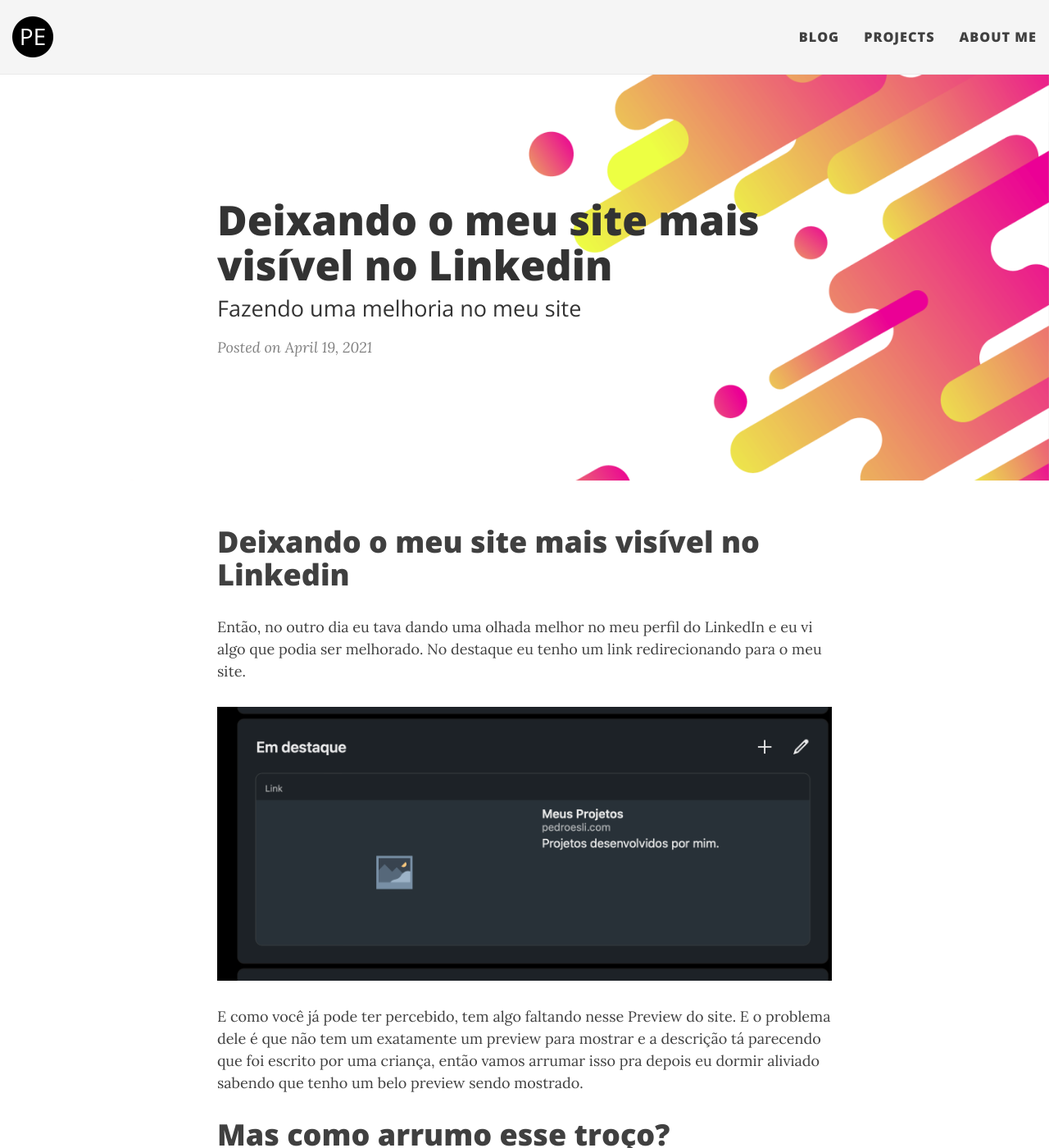
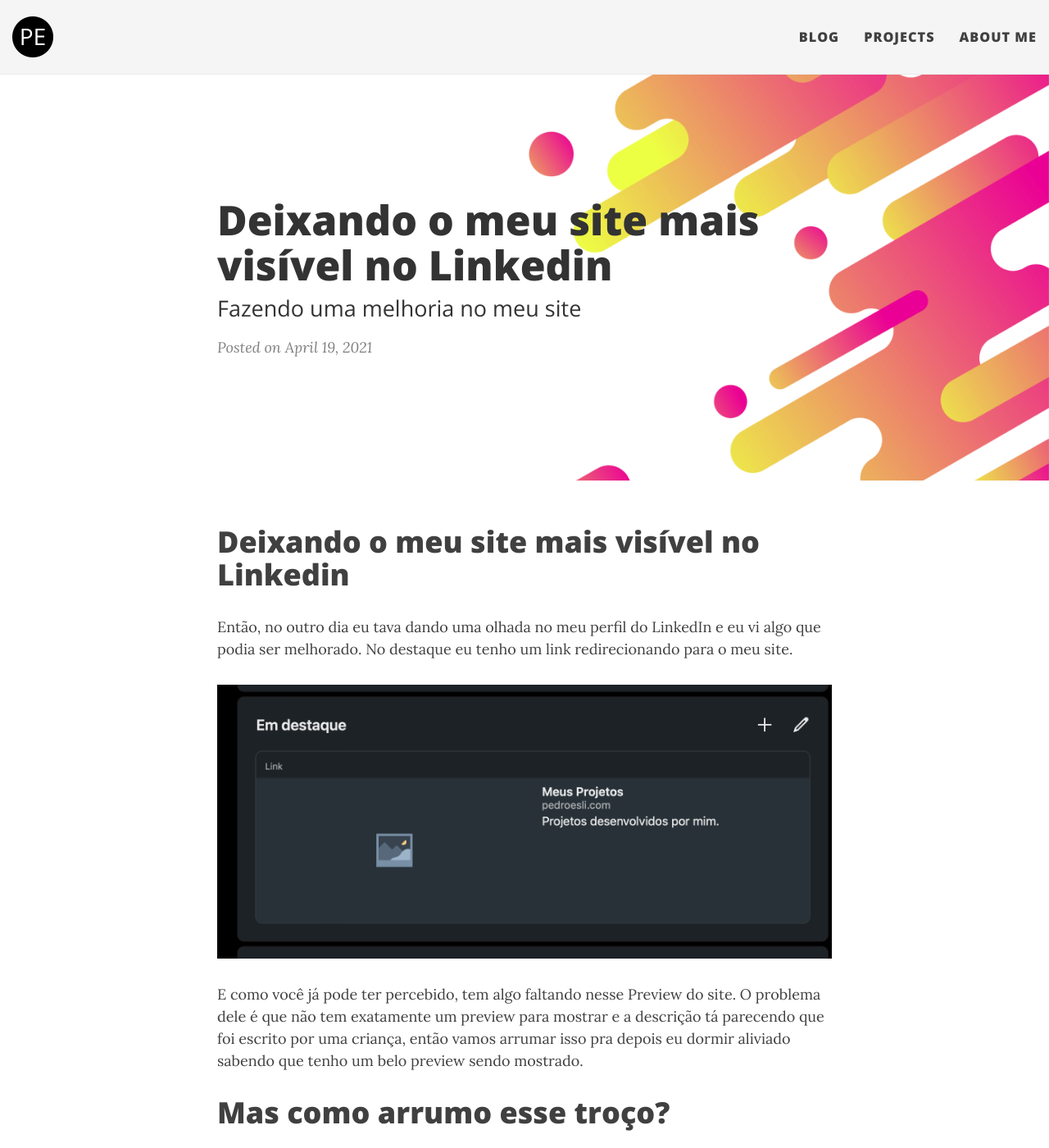
Before and after one commit to pedroesli/pedroesli.github.io, a Jekyll site: the page built from _posts/2021/2021-04-19-deixando-o-meu-site-mais-visivel-no-linkedin.md, in a window 1280 px wide and 1400 px high. Shown: the whole window at 82% size. Built offline with Jekyll 4.4.1, drawn with Linux system fonts in a browser that asks for light colours; nearby versions of some CDN libraries; comment, search, counter and statistics services are not loaded; some of the changed text lies outside the part shown.

Commit message:
Update 2021-04-19-deixando-o-meu-site-mais-visivel-no-linkedin.md

```diff
--- a/_posts/2021/2021-04-19-deixando-o-meu-site-mais-visivel-no-linkedin.md
+++ b/_posts/2021/2021-04-19-deixando-o-meu-site-mais-visivel-no-linkedin.md
@@ -11,11 +11,11 @@ tags: [improvement]
 
 # Deixando o meu site mais visível no Linkedin
 
-Então, no outro dia eu tava dando uma olhada melhor no meu perfil do LinkedIn e eu vi algo que podia ser melhorado. No destaque eu tenho um link redirecionando para o meu site.
+Então, no outro dia eu tava dando uma olhada no meu perfil do LinkedIn e eu vi algo que podia ser melhorado. No destaque eu tenho um link redirecionando para o meu site.
 
 ![before update](/img/2021/april/before-update.png)
 
-E como você já pode ter percebido, tem algo faltando nesse Preview do site. E o problema dele é que não tem um exatamente um preview para mostrar e a descrição tá parecendo que foi escrito por uma criança, então vamos arrumar isso pra depois eu dormir aliviado sabendo que tenho um belo preview sendo mostrado.
+E como você já pode ter percebido, tem algo faltando nesse Preview do site. O problema dele é que não tem exatamente um preview para mostrar e a descrição tá parecendo que foi escrito por uma criança, então vamos arrumar isso pra depois eu dormir aliviado sabendo que tenho um belo preview sendo mostrado.
 
 # Mas como arrumo esse troço?
 
```
Also changed, not shown: other parts of _posts/2021/2021-04-19-deixando-o-meu-site-mais-visivel-no-linkedin.md (+2 -4 lines).
